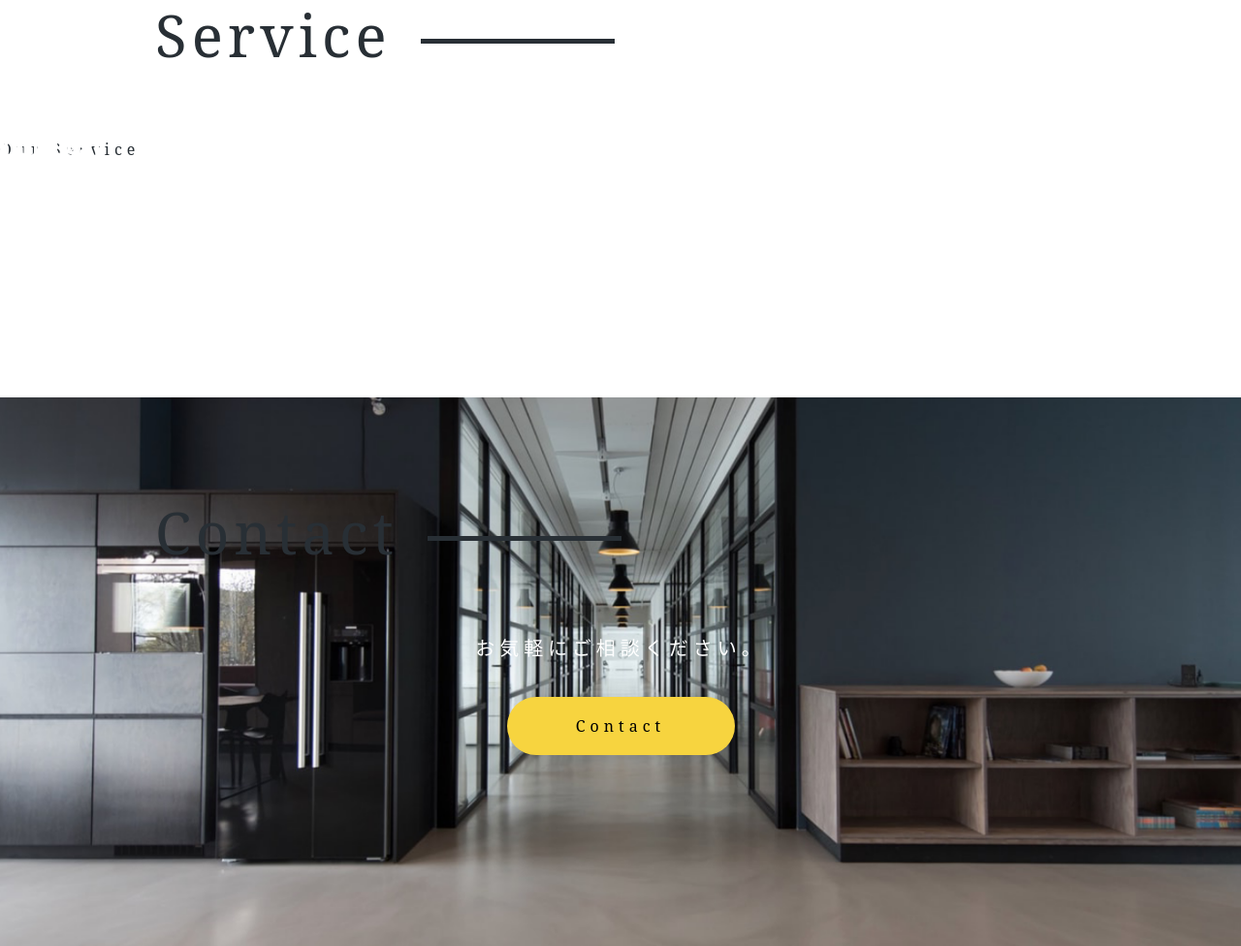
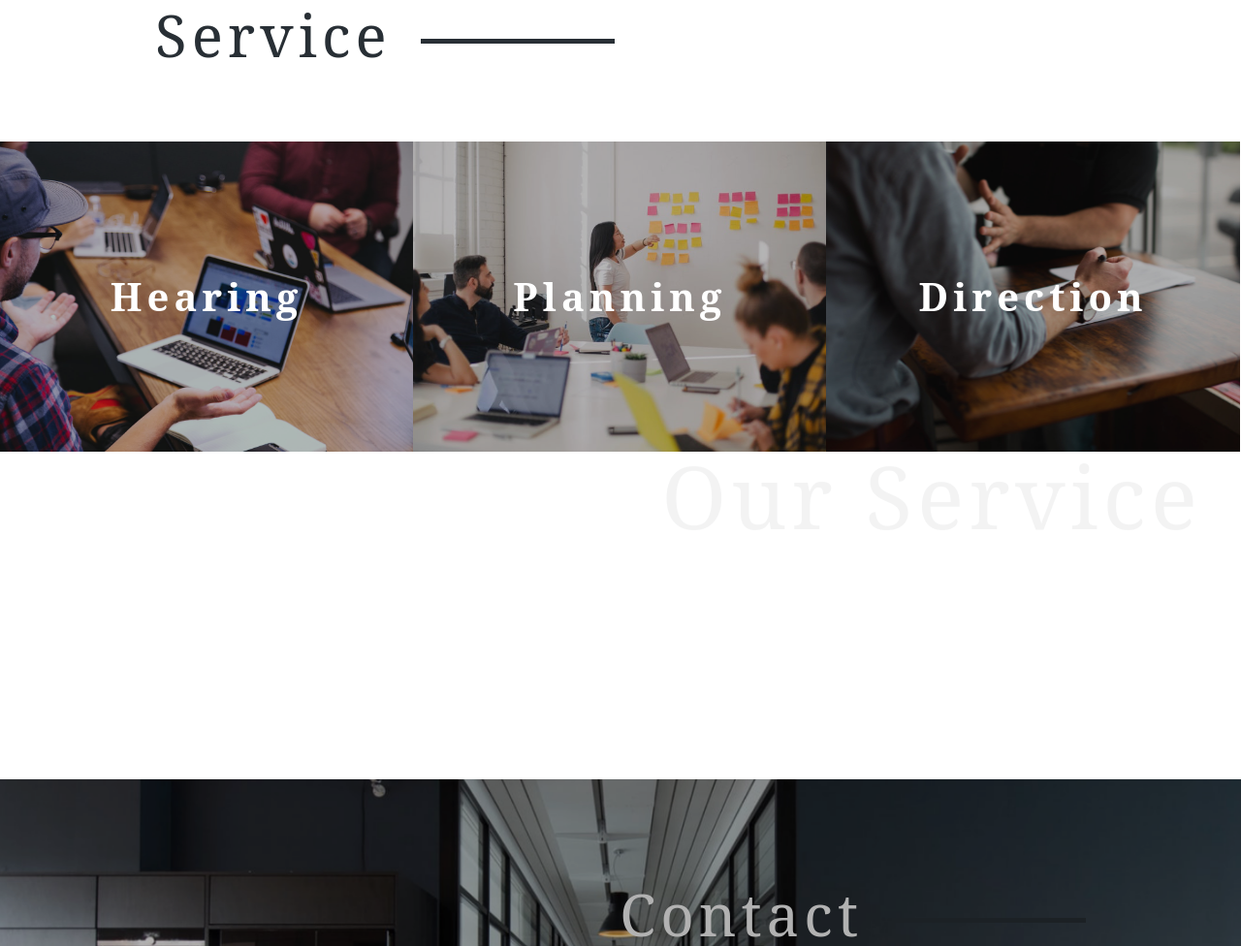
Before and after one commit to hayaseshun/work-lp-site, a plain HTML site: page index.html in a window 1280 px wide. Shown: the part 2720-3696 px from the top of the page at 97% size. Drawn offline with nearby package versions, Linux system fonts and the light colour scheme.

Commit message:
contactまでのコーディング

```diff
--- a/index.html
+++ b/index.html
@@ -58,13 +58,13 @@
         </div>
       </div>
     </div>
-    <div class="section__bottom-message">Our Concept</div>
+    <div class="section__bottom-message text-right">Our Concept</div>
   </section>
   <!-- /concept -->
 
   <!-- works -->
   <section class="works section" id="works">
-    <h2 class="section__title">Works</h2>
+    <h2 class="section__title text-right text-white">Works</h2>
     <ul class="works-items">
       <li class="works-item">
         <div class="works-item__img">
@@ -113,21 +113,19 @@
         <p class="service-item__title">Direction</p>
       </li>
     </ul>
-    <div class="section-content__message">Our Service</div>
+    <div class="section__bottom-message text-right">Our Service</div>
   </section>
   <!-- /service -->
 
   <!-- contact -->
   <section class="contact" id="contact">
-    <div class="section-content">
-      <h2 class="section__title">Contact</h2>
+      <h2 class="section__title text-right text-white">Contact</h2>
       <div class="contact-content">
         <p class="contact-content__message">お気軽にご相談ください。</p>
         <div class="contact-content__btn">
           <a href="#" class="util-btn">Contact</a>
         </div>
       </div>
-    </div>
   </section>
   <!-- /contact -->
   <footer>
--- a/scss/style.scss
+++ b/scss/style.scss
@@ -21,7 +21,6 @@ body {
   font-size: 1.6rem;
   letter-spacing: 0.5rem;
   color: #282f35;
-  line-height: ;
 }
 img {
   width: 100%;
@@ -49,6 +48,11 @@ img {
       vertical-align: middle;
     }
   }
+  .text-white {
+    &::after {
+      background: #fff;
+    }
+  }
 
   &__inner {
     max-width: 1000px;
@@ -72,6 +76,12 @@ img {
   line-height: 60px;
 }
 
+.text-right {
+  text-align: right;
+}
+.text-white {
+  color: #fff;
+}
 /*=====================================================
 # header
 ===================================================== */
@@ -163,7 +173,6 @@ header {
   &__content-img {
     margin-left: 20px;
   }
-
 }
 /*=====================================================
 # works
@@ -171,7 +180,6 @@ header {
 .works {
   background: url(/image/works-bgi@2x.png) no-repeat center center/cover;
   position: relative;
-
 }
 .works-items {
   margin: 0 auto 80px;
@@ -182,7 +190,6 @@ header {
 }
 .works-item {
   width: 32%;
-
 
   &__text {
     background: #fff;
@@ -207,32 +214,25 @@ header {
 }
 .service-items {
   display: flex;
-  margin: 0 calc(50% - 50vw);
-  width: 100vw;
 }
 .service-item {
-  position: relative;
-  &::after {
-    position: absolute;
-    content: "";
-    top: 0;
-    left: 0;
-    bottom: 0;
-    background-color: rgba(23, 23, 23, 0.3);
-    width: 100%;
+  width: 33.3%;
+  line-height: 320px;
+  color: #fff;
+  &:first-child {
+    background: url(/image/service-img01@2x.png) no-repeat center center/cover;
   }
-  &__img {
+  &:nth-child(2) {
+    background: url(/image/service-img02@2x.png) no-repeat center center/cover;
+  }
+  &:nth-child(3) {
+    background: url(/image/sevice-img03@2x.png) no-repeat center center/cover;
   }
 
   &__title {
-    position: absolute;
-    top: 50%;
-    left: 50%;
-    transform: translate(-50%, -50%);
-
-    color: #fff;
     font-size: 4rem;
-    z-index: 1;
+    text-align: center;
+    font-weight: bold;
   }
 }
 
@@ -242,6 +242,17 @@ header {
 .contact {
   background: url(/image/fv01@2x.png) no-repeat center center/cover;
   padding: 109px 0 260px;
+  position: relative;
+  &::after {
+    position: absolute;
+    content: "";
+    top: 0;
+    left: 0;
+    bottom: 0;
+    width: 100%;
+    background: #000;
+    opacity: 0.3;
+  }
   .section-content__title {
     color: #fff;
   }
@@ -253,13 +264,7 @@ header {
   &__message {
     color: #fff;
     font-size: 2rem;
-  }
-
-  &__btn {
-    margin-top: 40px;
-    a {
-      display: inline-block;
-      background: #f7d43f;
-    }
+    margin-bottom: 40px;
+    z-index: 1;
   }
 }
```
Also changed, not shown: css/style.css.
